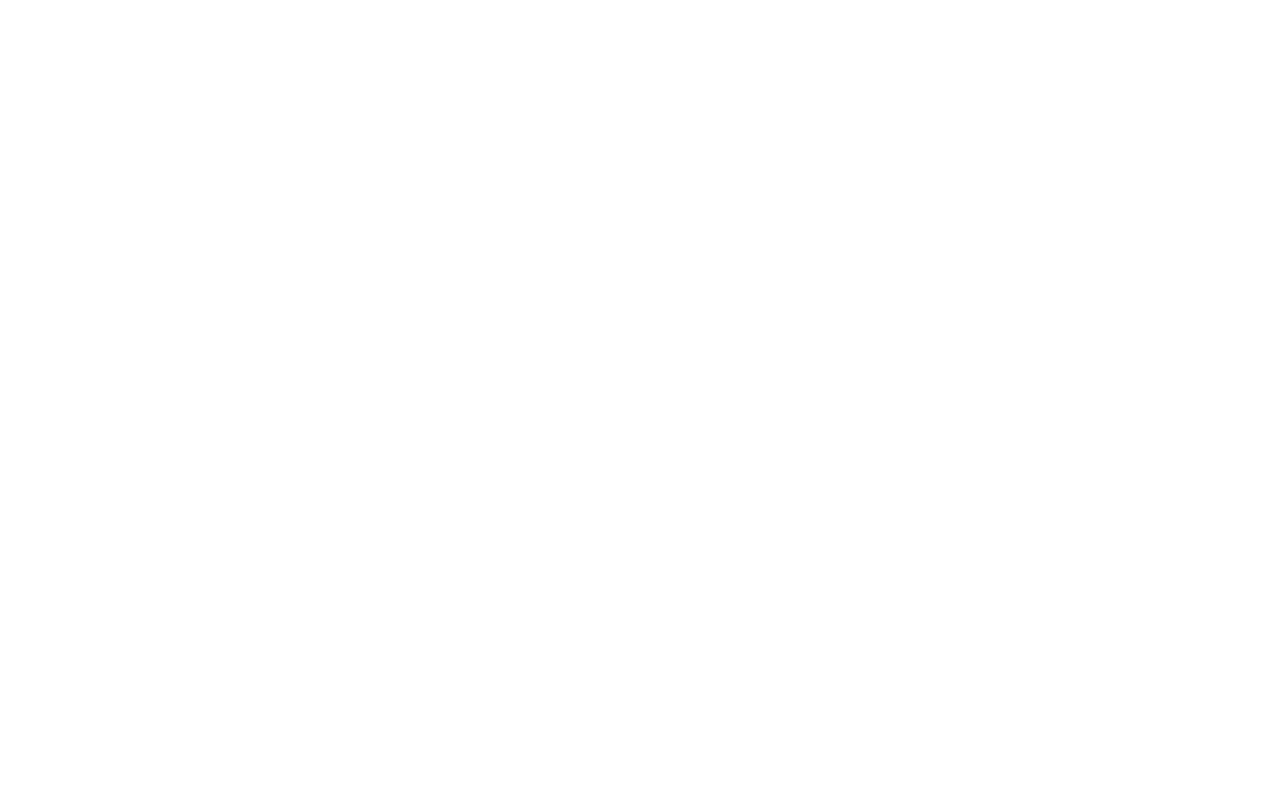
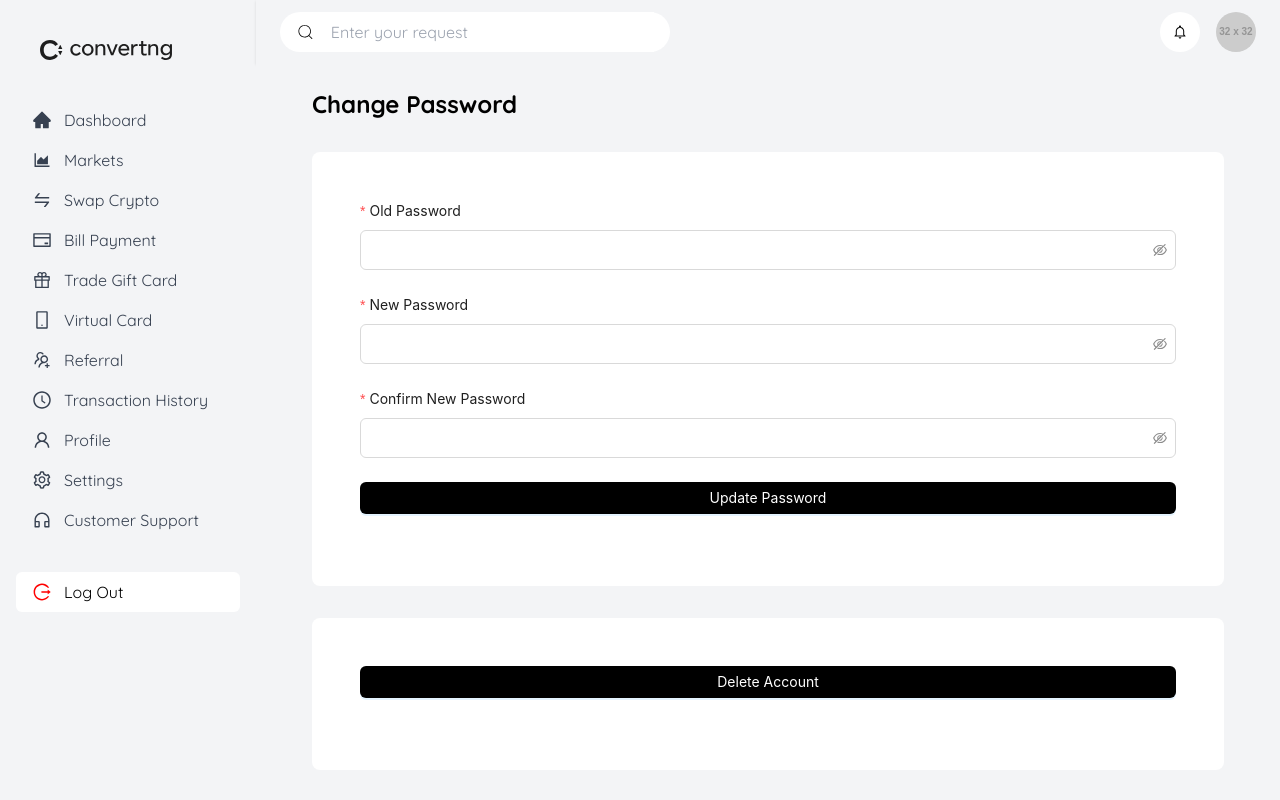
Before and after one commit to romeoscript/convertNg, a React (Vite) app: page /dashboard/settings in a window 1280 px wide. Before the commit this address had no page. Shown: the top 800 px of the page. Built offline with nearby package versions, Linux system fonts and the light colour scheme.

Commit message:
settings

```diff
--- a/src/App.jsx
+++ b/src/App.jsx
@@ -11,6 +11,7 @@
 import SignUpPage from "./pages/SignUpPage";
 import DashLayout from "./layout/DashLayout";
 import Profile from "./pages/Dashb/Profile";
+import Settings from "./pages/Dashb/settings";
 // import AdminDashboard from "./pages/admin/AdminDashboard";
 
 function App() {
@@ -33,7 +34,7 @@
           </Route>
           <Route path="/dashboard" element={<DashLayout />}>
             <Route path="profile" element={<Profile />} />
-            <Route path="register" element={<SignUpPage />} />
+            <Route path="settings" element={<Settings />} />
             {/* Add more admin routes here */}
           </Route>
 
--- /dev/null
+++ b/src/pages/Dashb/Settings.jsx
@@ -0,0 +1,93 @@
+import React from "react";
+import { Button, Form, Input } from "antd";
+
+const Settings = () => {
+  const [form] = Form.useForm();
+
+  const onFinish = (values) => {
+    console.log("Received values of form: ", values);
+    // Add logic for updating the password
+  };
+
+  return (
+    <div>
+      <h2 className="text-2xl font-bold mb-4 text-left mx-[2rem]">
+        Change Password
+      </h2>
+      <Form
+        form={form}
+        onFinish={onFinish}
+        layout="vertical"
+        autoComplete="off"
+        className="max-md:w-[90%] max-md:m-auto bg-white p-[3rem] rounded-lg m-[2rem]"
+      >
+        <Form.Item
+          name="oldPassword"
+          label="Old Password"
+          rules={[
+            {
+              required: true,
+              message: "Please input your old password!",
+            },
+          ]}
+        >
+          <Input.Password className="w-full p-[0.5rem]" />
+        </Form.Item>
+        <Form.Item
+          name="newPassword"
+          label="New Password"
+          rules={[
+            {
+              required: true,
+              message: "Please input your new password!",
+            },
+            {
+              min: 6,
+              message: "Password must be at least 6 characters long!",
+            },
+          ]}
+        >
+          <Input.Password className="w-full p-[0.5rem]" />
+        </Form.Item>
+        <Form.Item
+          name="confirmPassword"
+          label="Confirm New Password"
+          dependencies={["newPassword"]}
+          rules={[
+            {
+              required: true,
+              message: "Please confirm your new password!",
+            },
+            ({ getFieldValue }) => ({
+              validator(_, value) {
+                if (!value || getFieldValue("newPassword") === value) {
+                  return Promise.resolve();
+                }
+                return Promise.reject(
+                  new Error("The two passwords do not match!")
+                );
+              },
+            }),
+          ]}
+        >
+          <Input.Password className="w-full p-[0.5rem]" />
+        </Form.Item>
+        <Form.Item>
+          <Button type="primary" className="w-full bg-black" htmlType="submit">
+            Update Password
+          </Button>
+        </Form.Item>
+      </Form>
+
+      <div className="max-md:w-[90%] max-md:m-auto bg-white p-[3rem] rounded-lg m-[2rem]">
+        <Form.Item>
+          <Button type="primary" className="w-full bg-black" htmlType="submit">
+            Delete Account
+          </Button>
+        </Form.Item>
+      </div>
+    </div>
+  );
+};
+
+export default Settings;
```
